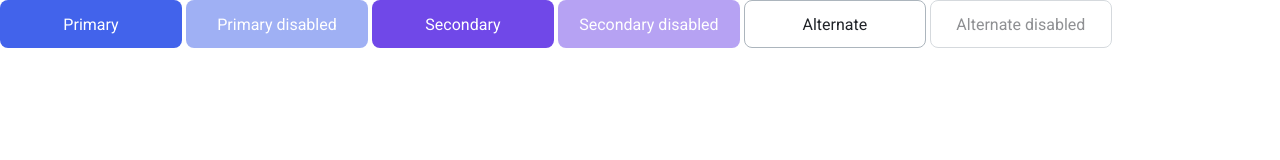
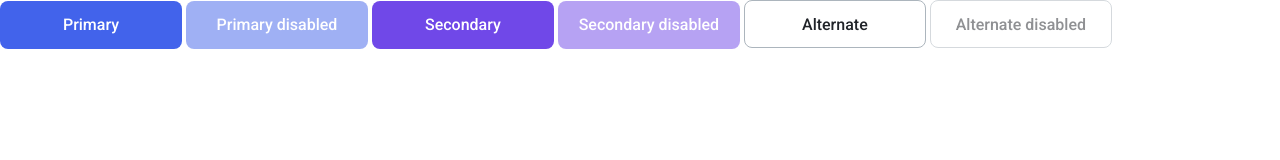
Before and after one commit to js-tasks-ru/htmlcss-20240412_jessamineoliva16661814, a website: page 03-lection1/01-button/index.html in a window 1280 px wide. Drawn offline with Linux system fonts and the light colour scheme.

Commit message:
lecture_1

```diff
--- a/03-lection1/01-button/button.css
+++ b/03-lection1/01-button/button.css
@@ -1,9 +1,19 @@
-@import '../../assets/css/main.css';
-
 .button {
-    width: 182px;
     height: 48px;
     border-radius: 8px;
+    padding: 15px 0 14.25px 0;
+
+    font-family: inherit;
+    font-size: 16px;
+    font-weight: 500;
+
+    text-align: center;
+    line-height: 18.75px;
+}
+
+.button:disabled {
+    opacity: 0.5;
+    cursor: not-allowed;
 }
 
 /* .button_primary */
@@ -11,11 +21,6 @@
 .button_primary {
     color: var(--white);
     background-color: var(--primary);
-}
-
-.button_primary:disabled {
-    opacity: 0.5;
-    cursor: not-allowed;
 }
 
 .button_primary:hover {
@@ -33,11 +38,6 @@
 .button_secondary {
     color: var(--white);
     background-color: var(--secondary);
-}
-
-.button_secondary:disabled {
-    opacity: 0.5;
-    cursor: not-allowed;
 }
 
 .button_secondary:hover {
@@ -58,11 +58,6 @@
     background-color: var(--white);
 }
 
-.button_alternate:disabled {
-    opacity: 0.5;
-    cursor: not-allowed;
-}
-
 .button_alternate:hover {
     border: 1px solid var(--black);
     transition: border 200ms ease-in-out;
--- a/03-lection1/01-button/index.html
+++ b/03-lection1/01-button/index.html
@@ -2,7 +2,15 @@
 <!-- Страница с кнопкой -->
 <html lang="ru">
     <head>
-        <link rel="stylesheet" href="./button.css">
+        <title>Button</title>
+        <link rel="stylesheet" href="../../assets/css/main.css">
+
+        <style>
+            /* Исключительно для целей демонстрации */
+            button {
+                width: 182px;
+            }
+        </style>
     </head>
     <body>
         <!-- Primary -->
--- a/assets/css/main.css
+++ b/assets/css/main.css
@@ -1,5 +1,7 @@
 @import '../fonts/fonts.css';
 @import '../css/reset.css';
+
+@import '../../03-lection1/01-button/button.css';
 
 :root {
     --white: #ffffff;
```
